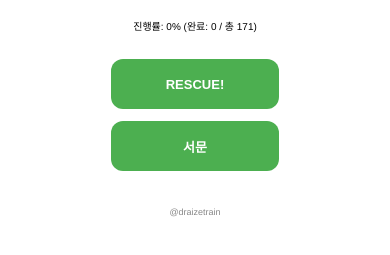
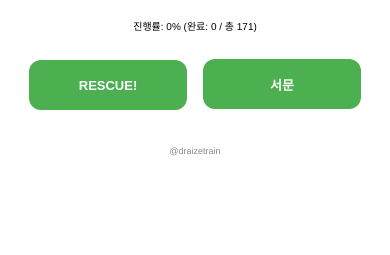
Before and after one commit to draizetrain/kachisan-favorite-song-sorter, a plain HTML site: page index.html in a window 390 px wide. Shown: the part 99-354 px from the top of the page. Drawn offline with Linux system fonts and the light colour scheme.

Commit message:
Update index.html

```diff
--- a/index.html
+++ b/index.html
@@ -44,7 +44,7 @@ h2 {
             padding: 10px;
             margin: 6px;
             cursor: pointer;
-            width: 210px;
+            width: 215px;
             height: 50px;
             background-color: #4CAF50;
             color: white;
@@ -62,7 +62,7 @@ h2 {
         /* 모바일 대응 */
         @media (max-width: 600px) {
             .song-btn {
-                width: 48%;  /* 버튼 크기 조정 */
+                width: 45%;  /* 버튼 크기 조정 */
                 font-size: 13px; /* 글자 크기 조정 */
             }
         }
```
